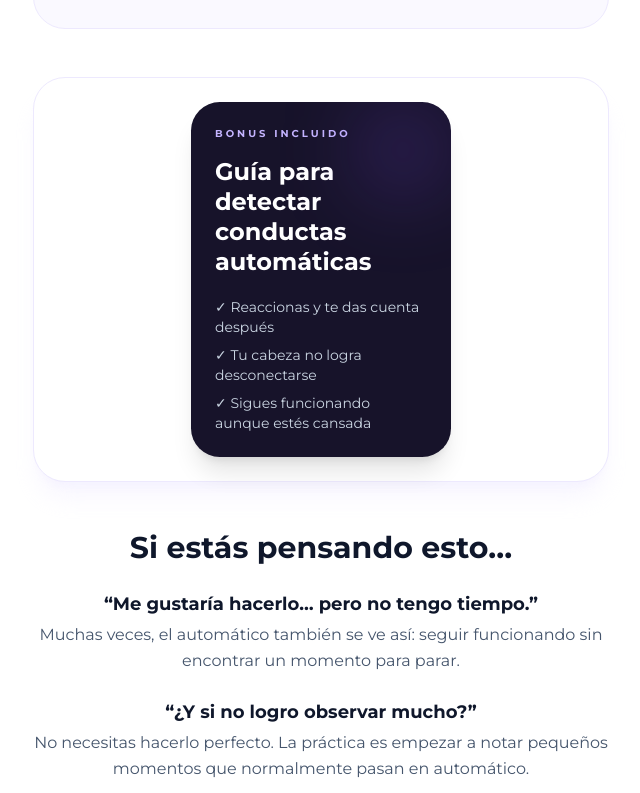
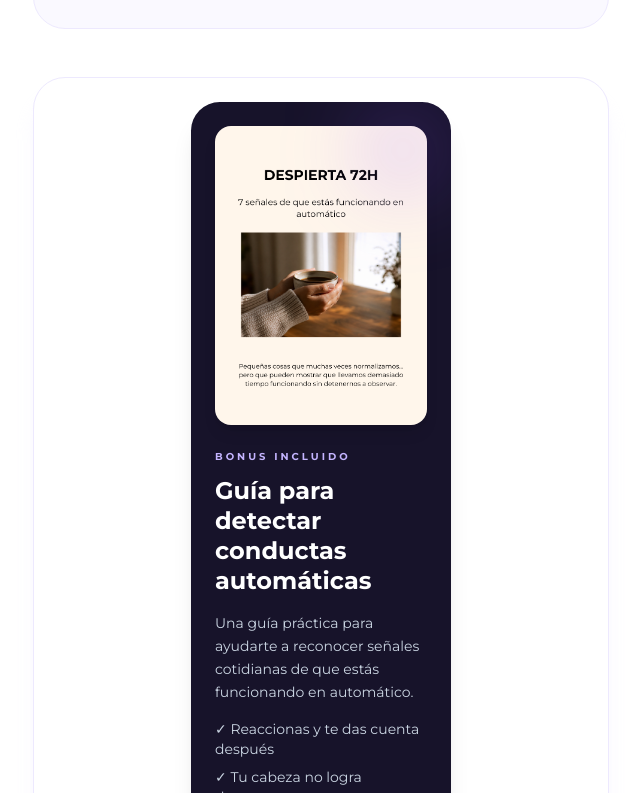
Before and after one commit to cursossolange/despierta-72h, a React (Vite) app: page / in a window 1280 px wide. Shown: the part 3087-3880 px from the top of the page, without its empty margins (319-959 px from the left). Built offline with nearby package versions, Linux system fonts and the light colour scheme; no server answers.

Commit message:
Update LandingPage.tsx

```diff
--- a/src/components/LandingPage.tsx
+++ b/src/components/LandingPage.tsx
@@ -382,19 +382,32 @@ Al escribir lo que observaste, empiezas a reconocer patrones automáticos con m
     <div className="w-full md:w-[260px] flex-shrink-0">
       <div className="rounded-[1.8rem] bg-[#17132A] p-6 shadow-xl text-white text-left relative overflow-hidden">
         <div className="absolute top-0 right-0 w-24 h-24 bg-violet-500/20 rounded-full blur-2xl" />
+<img
+  src="/bonus-portada.jpg.png"
+  alt="Guía bonus Despierta 72H"
+  className="w-full rounded-2xl shadow-lg mb-6"
+/>
 
-        <p className="text-[10px] uppercase tracking-[0.3em] text-violet-300 font-bold mb-4">
+<div className="space-y-4">
+  <div>
+    <p className="text-[10px] uppercase tracking-[0.3em] text-violet-300 font-bold mb-3">
       Bonus incluido
     </p>
 
-        <h3 className="text-2xl font-black leading-tight mb-5">
+    <h3 className="text-2xl font-black leading-tight">
       Guía para detectar conductas automáticas
     </h3>
+  </div>
+
+  <p className="text-sm text-slate-300 leading-relaxed">
+    Una guía práctica para ayudarte a reconocer señales cotidianas de que estás funcionando en automático.
+  </p>
 
   <div className="space-y-2 text-sm text-slate-300">
     <p>✓ Reaccionas y te das cuenta después</p>
     <p>✓ Tu cabeza no logra desconectarse</p>
     <p>✓ Sigues funcionando aunque estés cansada</p>
+  </div>
 </div>
       </div>
     </div>
```
Lines whose indentation alone changed are shown as unchanged.
